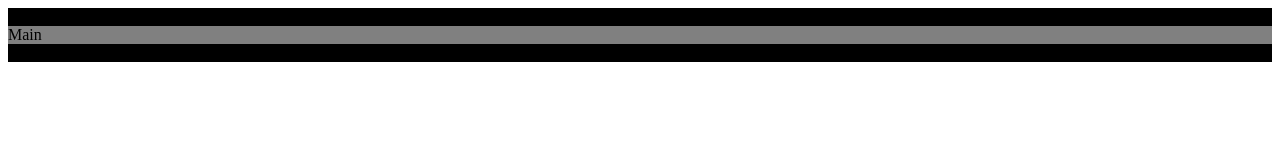
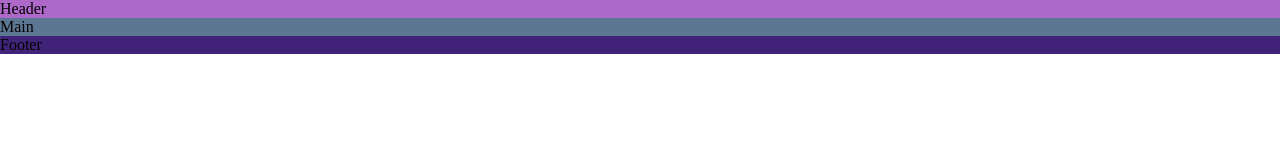
Before and after one commit to AmandaLesnik/WebbCouture, a plain HTML site: page index.html in a window 1280 px wide. Drawn offline with Linux system fonts and the light colour scheme.

Commit message:
stylesheet - starter styles added

```diff
--- a/assets/css/styles.css
+++ b/assets/css/styles.css
@@ -1,14 +1,20 @@
+/*Asterisk wildcard selector*/
+* {
+    margin: 0;
+    padding: 0;
+    box-sizing: border-box;
+}
 /*Header*/
 header {
-    background-color: black;
+    background-color: rgb(174, 104, 202);
 }
 
 /*Main*/
 main {
-    background-color: gray;
+    background-color: rgb(92, 119, 145);
 }
 
 /*Footer*/
 footer {
-    background-color: black;
+    background-color: rgb(65, 35, 121);
 }
```
